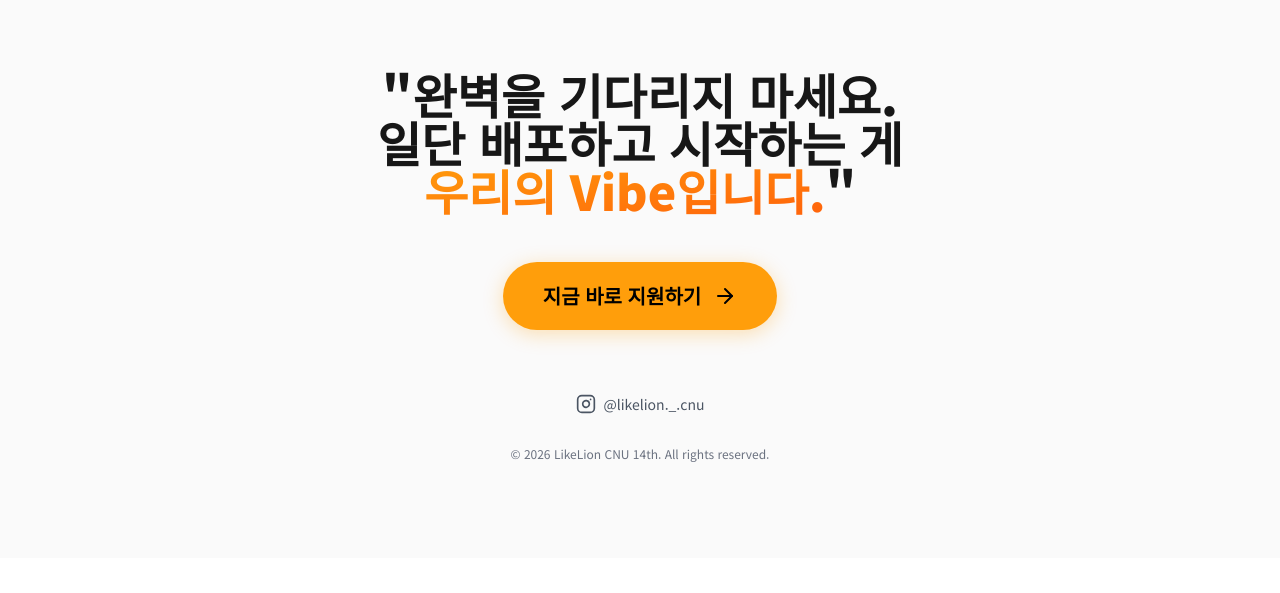
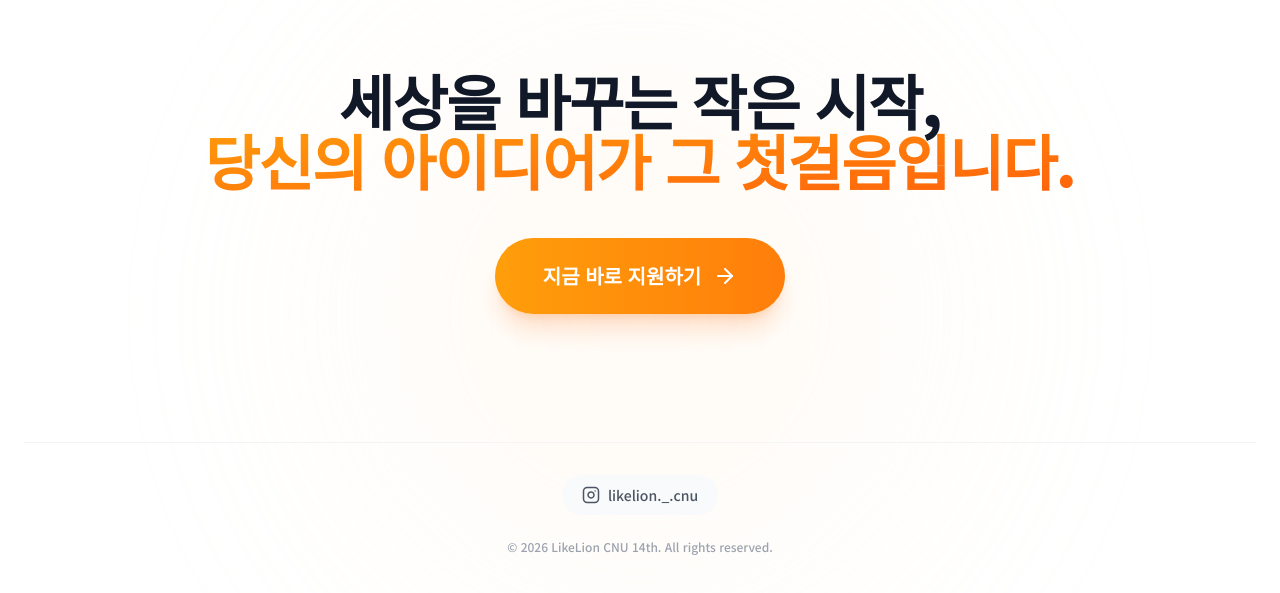
Before and after one commit to likelion-cnu-14th/recruit, a Next.js app: page / in a window 1280 px wide. Shown: the part 5560-6153 px from the top of the page. Before the commit the page ends 6118 px from the top, so only its background shows below. Built offline with nearby package versions, Linux system fonts and the light colour scheme.

Commit message:
feat: Footer 부분 내용, 디자인 수정

```diff
--- a/src/components/Footer.tsx
+++ b/src/components/Footer.tsx
@@ -3,26 +3,41 @@ import Link from 'next/link';
 
 export default function Footer() {
   return (
-    <footer className="border-t border-gray-200 bg-surface px-6 py-24 text-center">
-      <h2 className="mb-12 text-3xl font-extrabold leading-snug md:text-5xl">
-        "완벽을 기다리지 마세요.<br />
-        일단 배포하고 시작하는 게<br />
-        <span className="bg-gradient-to-br from-[#FF9E0B] to-[#FF5F0B] bg-clip-text text-transparent">우리의 Vibe입니다.</span>"
-      </h2>
-
-      <Link href="/apply" className="mb-16 inline-flex transform items-center rounded-full bg-primary px-10 py-5 text-xl font-bold text-black shadow-[0_4px_20px_rgba(255,158,11,0.3)] transition-all hover:-translate-y-1 hover:bg-[#ffaa2b] hover:shadow-[0_8px_30px_rgba(255,158,11,0.5)]">
-        지금 바로 지원하기 <ArrowRight size={24} className="ml-3" />
-      </Link>
-
-      <div className="mb-8 flex justify-center gap-8 text-sm text-gray-600">
-        <a href="https://instagram.com/likelion._.cnu" target="_blank" rel="noopener noreferrer" className="flex items-center transition-colors hover:text-primary hover:underline">
-          <Instagram size={20} className="mr-2" />
-          @likelion._.cnu
-        </a>
+    <footer className="relative overflow-hidden border-t border-gray-100 bg-white px-6 py-24">
+      {/* Background Decorative Elements */}
+      <div className="pointer-events-none absolute inset-0 flex items-center justify-center overflow-hidden opacity-40">
+        <div className="h-[600px] w-[600px] rounded-full bg-orange-100/50 blur-[120px]" />
       </div>
 
-      <div className="mt-8 text-xs text-gray-500">
-        © 2026 LikeLion CNU 14th. All rights reserved.
+      <div className="relative z-10 mx-auto max-w-screen-xl text-center">
+        <h2 className="mb-12 text-4xl font-extrabold leading-tight tracking-tight text-gray-900 md:text-6xl">
+          세상을 바꾸는 작은 시작,<br />
+          <span className="bg-gradient-to-br from-[#FF9E0B] to-[#FF5F0B] bg-clip-text text-transparent">당신의 아이디어가 그 첫걸음입니다.</span>
+        </h2>
+
+        <Link
+          href="/apply"
+          className="group mb-16 inline-flex transform items-center rounded-full bg-gradient-to-r from-[#FF9E0B] to-[#FF7E0B] px-12 py-6 text-xl font-bold text-white shadow-xl shadow-orange-500/20 transition-all duration-300 hover:-translate-y-1 hover:shadow-2xl hover:shadow-orange-500/40"
+        >
+          지금 바로 지원하기
+          <ArrowRight size={24} className="ml-3 transition-transform duration-300 group-hover:translate-x-1" />
+        </Link>
+
+        <div className="mt-16 flex flex-col items-center justify-center space-y-6 border-t border-gray-100 pt-8">
+          <a
+            href="https://instagram.com/likelion._.cnu"
+            target="_blank"
+            rel="noopener noreferrer"
+            className="group flex items-center gap-2 rounded-full bg-gray-50 px-5 py-2.5 text-sm font-medium text-gray-600 transition-all hover:bg-orange-50 hover:text-orange-600"
+          >
+            <Instagram size={18} className="transition-transform group-hover:scale-110" />
+            <span>likelion._.cnu</span>
+          </a>
+
+          <p className="text-xs text-gray-400 font-medium">
+            © 2026 LikeLion CNU 14th. All rights reserved.
+          </p>
+        </div>
       </div>
     </footer>
   );
```
